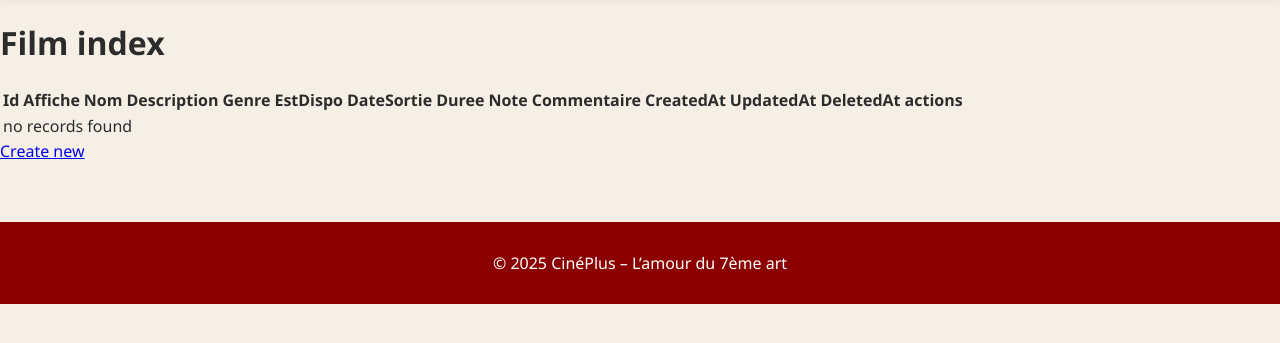
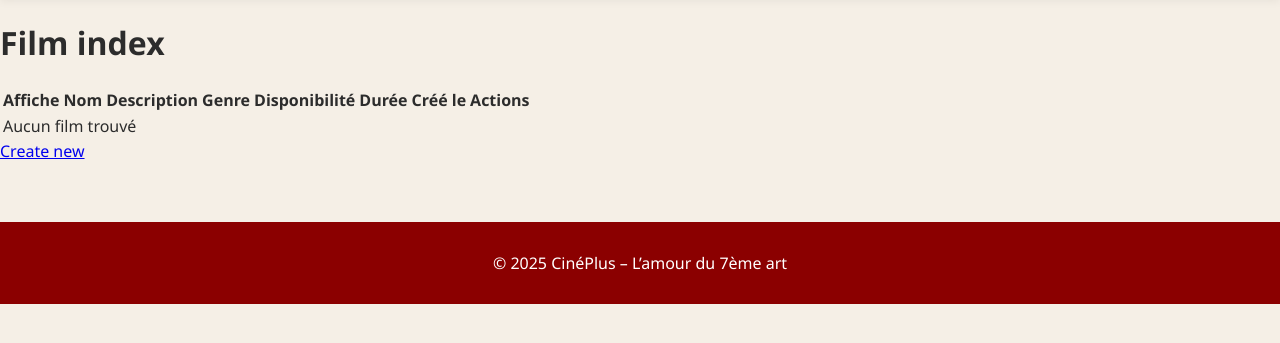
Before and after one commit to AlysonHuu/Abracadabra-, a Symfony app: template templates/film/index.html.twig in a window 1280 px wide. Shown: the part 63-406 px from the top of the page. Run offline with Twig, Linux system fonts and the light colour scheme; the template is opened without the code that fills it, so the values that code supplies are empty; some libraries are stand-ins or nearby versions.

Commit message:
Mise à jour de la vue de la page CRUD

```diff
--- a/config/services.yaml
+++ b/config/services.yaml
@@ -7,6 +7,8 @@
 # Put parameters here that don't need to change on each machine where the app is deployed
 # https://symfony.com/doc/current/best_practices.html#use-parameters-for-application-configuration
 parameters:
+    # Le chemin physique où seront stockées les images
+    affiches_directory: '%kernel.project_dir%/public/uploads/affiches'
 
 services:
     # default configuration for services in *this* file
--- a/public/CSS/main.css
+++ b/public/CSS/main.css
@@ -125,3 +125,24 @@
             text-align: center;
             margin-top: 60px;
         }
+
+    /* ********************* CSS Boutons CRUD *************/
+
+    .actions-cell {
+        display: flex;
+        gap: 15px;
+        justify-content: center;
+        align-items: center;
+        min-width: 100px;
+    }
+
+    .action-link {
+        font-size: 1.2rem;
+        text-decoration: none;
+        transition: transform 0.2s;
+        display: inline-block;
+    }
+
+    .action-link:hover {
+        transform: scale(1.3); /* Petit effet de zoom au survol */
+    }
--- a/src/Controller/HomePageController.php
+++ b/src/Controller/HomePageController.php
@@ -6,6 +6,7 @@ use Symfony\Bundle\FrameworkBundle\Controller\AbstractController;
 use Symfony\Component\HttpFoundation\JsonResponse;
 use Symfony\Component\HttpFoundation\Response;
 use Symfony\Component\Routing\Attribute\Route;
+use App\Repository\FilmRepository;
 
 class HomePageController extends AbstractController
 {
--- a/templates/film/index.html.twig
+++ b/templates/film/index.html.twig
@@ -8,46 +8,75 @@
     <table class="table">
         <thead>
             <tr>
-                <th>Id</th>
                 <th>Affiche</th>
                 <th>Nom</th>
                 <th>Description</th>
                 <th>Genre</th>
-                <th>EstDispo</th>
-                <th>DateSortie</th>
-                <th>Duree</th>
-                <th>Note</th>
-                <th>Commentaire</th>
-                <th>CreatedAt</th>
-                <th>UpdatedAt</th>
-                <th>DeletedAt</th>
-                <th>actions</th>
+                <th>Disponibilité</th>
+                <th>Durée</th>
+                <th>Créé le</th>
+                <th>Actions</th>
             </tr>
         </thead>
         <tbody>
         {% for film in films %}
             <tr>
-                <td>{{ film.id }}</td>
-                <td>{{ film.Affiche }}</td>
-                <td>{{ film.Nom }}</td>
-                <td>{{ film.Description }}</td>
+                {# 1. Affichage de l'image #}
+                <td>
+                    {% if film.Affiche %}
+                        <img src="{{ asset('uploads/affiches/' ~ film.Affiche) }}"
+                            alt="{{ film.Nom }}"
+                            style="width: 80px; border-radius: 5px; box-shadow: 0 2px 5px rgba(0,0,0,0.1);">
+                    {% else %}
+                        <span style="color: #ccc; font-style: italic;">Pas d'affiche</span>
+                    {% endif %}
+                </td>
+
+                {# 2. Nom #}
+                <td><strong>{{ film.Nom }}</strong></td>
+
+                {# 3. Description (avec une limite de caractères pour ne pas casser le tableau) #}
+                <td>{{ film.Description|slice(0, 50) }}...</td>
+
+                {# 4. Genre #}
                 <td>{{ film.Genre }}</td>
-                <td>{{ film.estDispo ? 'Yes' : 'No' }}</td>
-                <td>{{ film.dateSortie ? film.dateSortie|date('Y-m-d') : '' }}</td>
-                <td>{{ film.Duree }}</td>
-                <td>{{ film.Note }}</td>
-                <td>{{ film.Commentaire }}</td>
-                <td>{{ film.createdAt ? film.createdAt|date('Y-m-d H:i:s') : '' }}</td>
-                <td>{{ film.updatedAt ? film.updatedAt|date('Y-m-d H:i:s') : '' }}</td>
-                <td>{{ film.deletedAt ? film.deletedAt|date('Y-m-d H:i:s') : '' }}</td>
-                <td>
-                    <a href="{{ path('app_film_show', {'id': film.id}) }}">show</a>
-                    <a href="{{ path('app_film_edit', {'id': film.id}) }}">edit</a>
+
+                {# 5. Pastille de disponibilité #}
+                <td style="text-align: center;">
+                    {% if film.EstDispo %}
+                        <span title="Disponible" style="font-size: 1.2rem; color: green;">🟢</span>
+                    {% else %}
+                        <span title="Indisponible" style="font-size: 1.2rem; color: red;">🔴</span>
+                    {% endif %}
+                </td>
+
+                {# 6. Durée avec "min" #}
+                <td>{{ film.Duree }} min</td>
+
+                {# 7. Date de création formatée #}
+                <td>{{ film.CreatedAt ? film.CreatedAt|date('d/m/Y H:i') : '' }}</td>
+
+                {# Actions #}
+
+                 <td class="actions-cell">
+                {# Bouton Voir (Détails) #}
+                <a href="{{ path('app_film_show', {'id': film.id}) }}" class="action-link" title="Détails">👁️</a>
+
+                {# Bouton Modifier (Crayon) #}
+                <a href="{{ path('app_film_edit', {'id': film.id}) }}" class="action-link" title="Modifier">✏️</a>
+
+                {# Bouton Supprimer (Croix) #}
+                <form method="  post" action="{{ path('app_film_delete', {'id': film.id}) }}" onsubmit="return confirm('Voulez-vous vraiment supprimer ce film ?');" style="display:inline;">
+                    <input type="hidden" name="_token" value="{{ csrf_token('delete' ~ film.id) }}">
+                    <button class="action-link" style="background: none; border: none; padding: 0; cursor: pointer;" title="Supprimer">
+                        ❌
+                    </button>
+                </form>
                 </td>
             </tr>
         {% else %}
             <tr>
-                <td colspan="14">no records found</td>
+                <td colspan="8">Aucun film trouvé</td>
             </tr>
         {% endfor %}
         </tbody>
--- a/templates/homepage.html.twig
+++ b/templates/homepage.html.twig
@@ -26,7 +26,7 @@
         <div class="carousel">
             {% for film in films %}
                 <div class="carousel-item">
-                    <img src="{{ film.poster }}" alt="{{ film.titre }}">
+                    <img src="{{ asset('uploads/posters/' ~ film.Affiche) }}" alt="Affiche">
                     <div class="film-info">
                         <h3>{{ film.titre }}</h3>
                         <p>⏱ {{ film.duree }} min</p>
```
Also changed, not shown: src/Controller/FilmController.php (+60 -2 lines), src/Form/FilmType.php (+19 -1 lines), templates/film/edit.html.twig (+7 -0 lines), public/uploads/affiches/Sorbonne-69a9a1de5b14b.jpg (added), public/uploads/affiches/Sorbonne-69a9a1f1b5762.jpg (added).
